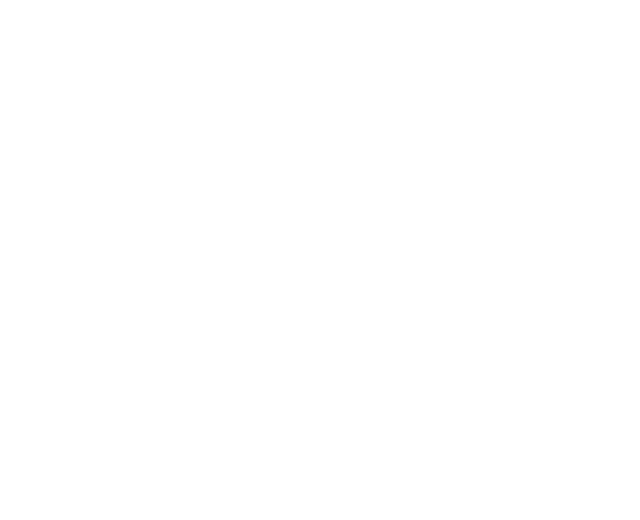
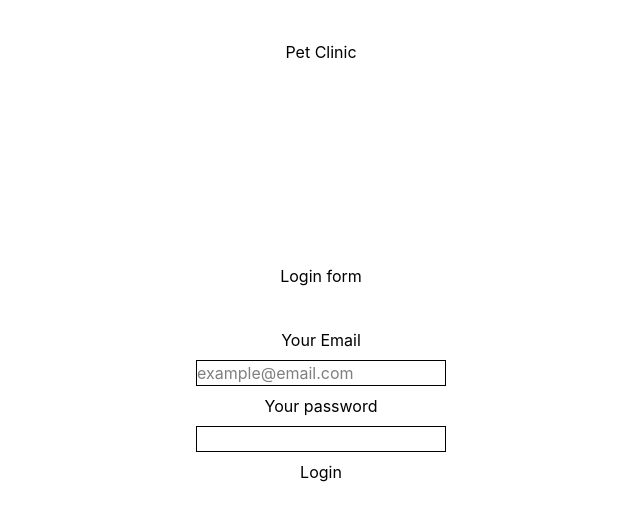
Before and after one commit to ArBa-dev-J/Pet-Appointment-App-, a React (Vite) app in the folder front/: page /Login in a window 1280 px wide. Before the commit this address had no page. Shown: the top 520 px of the page, without its empty margins (319-959 px from the left). Built offline with nearby package versions, Linux system fonts and the light colour scheme.

Commit message:
add login form base

```diff
--- a/front/src/App.jsx
+++ b/front/src/App.jsx
@@ -1,12 +1,14 @@
 import { Routes, Route } from "react-router";
 import Home from "./components/Home";
 import SignUpForm from "./components/SignUpForm";
+import LoginForm from "./components/LoginForm";
 function App() {
   return (
    <>
    <Routes>
       <Route path="/" element={<Home/>}/>
       <Route path="/SignUp" element={<SignUpForm/>}/>
+      <Route path="/Login" element={<LoginForm/>}/>
     </Routes>
    </>
   )
--- a/front/src/components/Home.jsx
+++ b/front/src/components/Home.jsx
@@ -10,7 +10,7 @@
         <section className="flex flex-col justify-center items-center min-h-screen gap-10">
           <Link to="/SignUp"><button type="button">Sign Up</button></Link>
 
-          <button type="button">Log In</button>
+         <Link to="Login"><button type="button">Login</button></Link>
         </section>
       </main>
     </>
--- /dev/null
+++ b/front/src/components/LoginForm.jsx
@@ -0,0 +1,33 @@
+import { Link } from "react-router";
+
+function LoginForm() {
+  return (
+    <>
+      <main>
+        <header className="text-center ">
+          <Link to="/">
+            <h1 className="pt-10">Pet Clinic</h1>
+          </Link>
+        </header>
+        <section>
+          <h1 className="pt-50 text-center">Login form</h1>
+          <form className="flex flex-col justify-center items-center pt-10 gap-2">
+            <label>Your Email</label>
+            <input
+              type="text"
+              className="border block"
+              placeholder="example@email.com"
+            />
+
+            <label>Your password</label>
+            <input type="password" className="border block" />
+
+            <input type="submit" value="Login" />
+          </form>
+        </section>
+      </main>
+    </>
+  );
+}
+
+export default LoginForm;
--- a/front/src/components/SignUpForm.jsx
+++ b/front/src/components/SignUpForm.jsx
@@ -18,7 +18,7 @@
             <input type="text"className="border block"  />
 
             <label>Create a password</label>
-            <input type="text"className="border block" />
+            <input type="password"className="border block" />
 
             <label>Your Email</label>
             <input type="text"className="border block" placeholder="example@email.com" />
```
